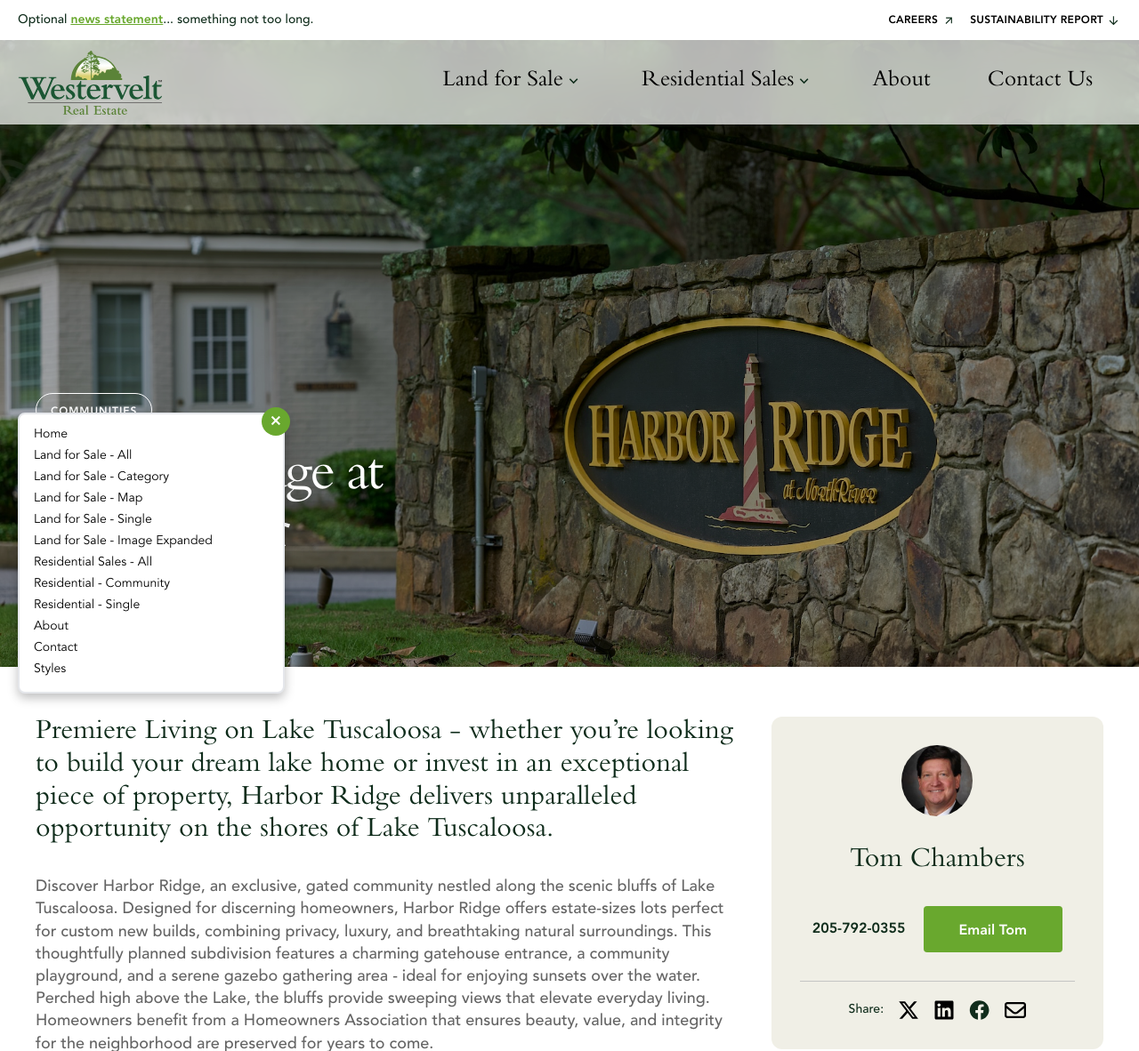
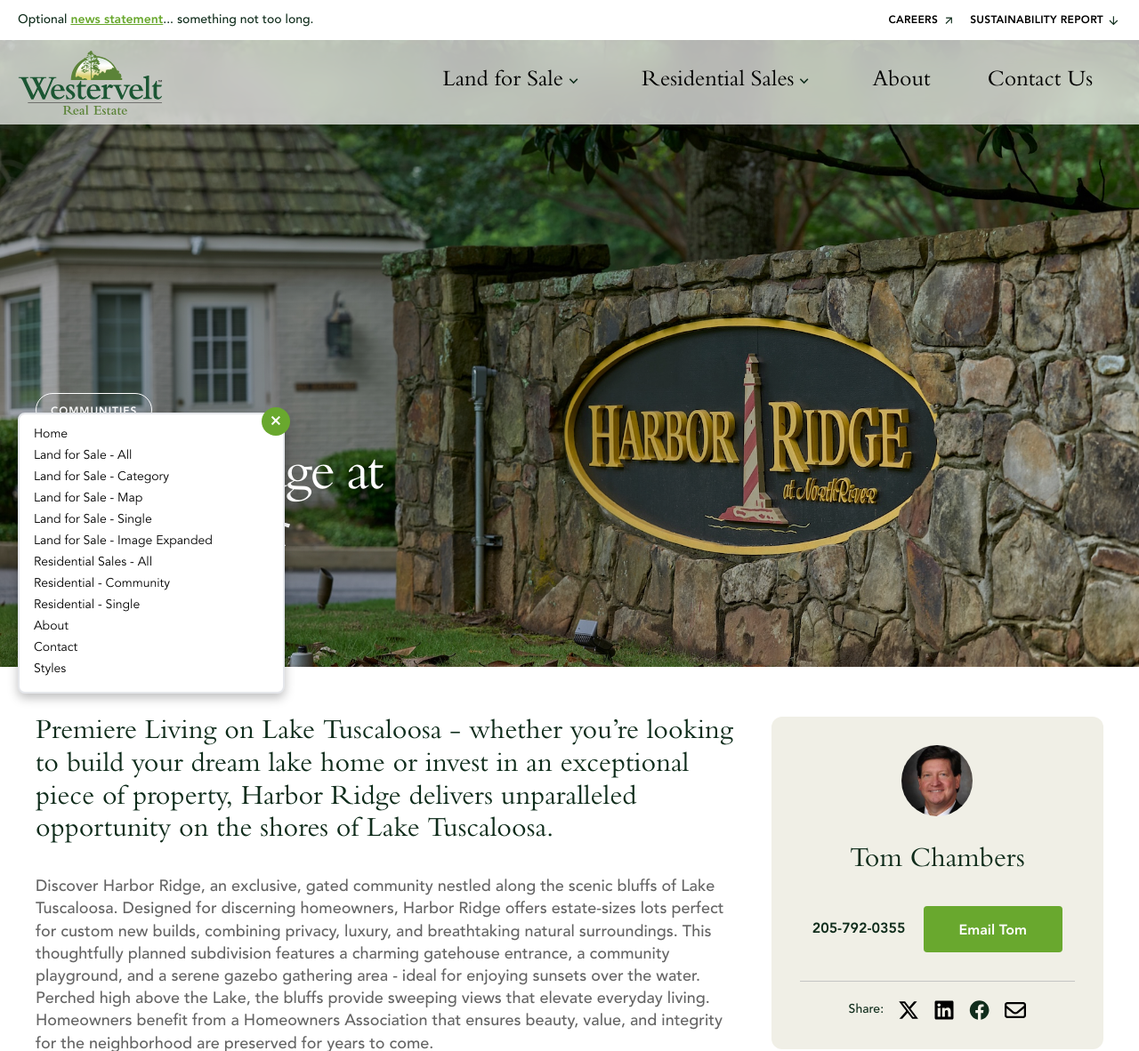
Before and after one commit to ericdowns/westervelt-real-estate, a PHP site: page /residential-community.php in a window 1280 px wide. Shown: the top 1182 px of the page at 89% size. Run offline with PHP 8.4, Linux system fonts and the light colour scheme.

Commit message:
Update site

```diff
--- a/residential-community.php
+++ b/residential-community.php
@@ -13,8 +13,9 @@
 	</header>
 	<main class="mx-auto flex-grow w-full z-0">
 		<div class="relative lg:h-[750px] h-[550px] w-full">
-			<img class="absolute h-full w-full object-cover" src="/assets/images/hero-residential-community.jpg" alt="Lake_Tamaha">';
-			<div class="absolute bg-black/30  w-full h-full inset-0 flex flex-col justify-end items-start space-y-2 lg:p-10 p-5 pb-14">
+			<img class="absolute h-full w-full object-cover" src="/assets/images/hero-residential-community.jpg" alt="Lake_Tamaha">
+			<div class="gradient-overlay"></div>
+			<div class="absolute w-full h-full inset-0 flex flex-col justify-end items-start space-y-2 lg:p-10 p-5 pb-14 z-10">
 				<div class="lg:w-6/12 w-full flex flex-col space-y-6 items-start">
 					<span class="badge">Communities</span>
 					<h1 class="text-white">Harbor Ridge at NorthRiver</h1>
```
